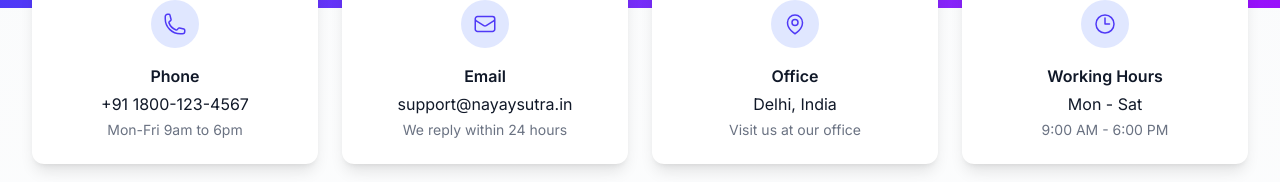
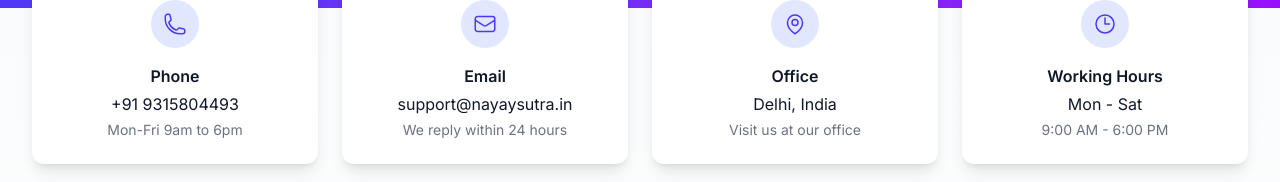
Before and after one commit to Dwivedi-Alok/NayaySutra, a React (Vite) app: page /contact in a window 1280 px wide. Shown: the part 346-528 px from the top of the page. Built offline with nearby package versions, Linux system fonts and the light colour scheme.

Commit message:
uodated fevicon

```diff
--- a/index.html
+++ b/index.html
@@ -2,7 +2,8 @@
 <html lang="en">
   <head>
     <meta charset="UTF-8" />
-    <!-- <link rel="icon" type="image/svg+xml" href="/vite.svg" /> -->
+    <link rel="icon" type="image/svg+xml" href="./src/assets/favicon.svg">
+
     <meta name="viewport" content="width=device-width, initial-scale=1.0" />
     <!-- <link rel="stylesheet" href="./src/index.css"> -->
     <link rel="stylesheet" href="./src/App.css">
--- a/src/App.css
+++ b/src/App.css
@@ -114,7 +114,9 @@
   }
 }
 
-
+#contactus1{
+  height: 100%;
+}
 /* Hero buttons */
 
 
--- a/src/components/Contact.jsx
+++ b/src/components/Contact.jsx
@@ -14,8 +14,8 @@
   {
     icon: PhoneIcon,
     title: 'Phone',
-    value: '+91 1800-123-4567',
-    link: 'tel:+911800123456',
+    value: '+91 9315804493',
+    link: 'tel:+919315804493',
     description: 'Mon-Fri 9am to 6pm'
   },
   {
@@ -95,7 +95,7 @@
 Our team will review your inquiry and respond within 24 hours during business days (Monday-Saturday, 9:00 AM - 6:00 PM IST).
 
 In the meantime:
-• For urgent legal matters, call us at +91 1800-123-4567
+• For urgent legal matters, call us at +91 9315804493
 • Browse our FAQ section at www.nayaysutra.in/faq
 • Join our community forum for peer support
 
@@ -170,7 +170,7 @@
   };
 
   return (
-    <div className="min-h-screen bg-gradient-to-b from-gray-50 to-white dark:from-gray-900 dark:to-gray-800">
+    <div id='contactus1' className="min-h-screen bg-gradient-to-b from-gray-50 to-white dark:from-gray-900 dark:to-gray-800">
       {/* Hero Section */}
       <div className="bg-gradient-to-r from-indigo-600 to-purple-600 text-white py-20">
         <div className="max-w-7xl mx-auto px-4 sm:px-6 lg:px-8 text-center">
--- a/src/store/useAuthStore.js
+++ b/src/store/useAuthStore.js
@@ -4,5 +4,5 @@
   user:  null,
   token: null,
   login:  (user, token) => set({ user, token }),
-  logout: ()            => set({ user: null, token: null }),
+  logout: () => set({ user: null, token: null }),
 }));
```
Also changed, not shown: src/assets/favicon.svg (added).
